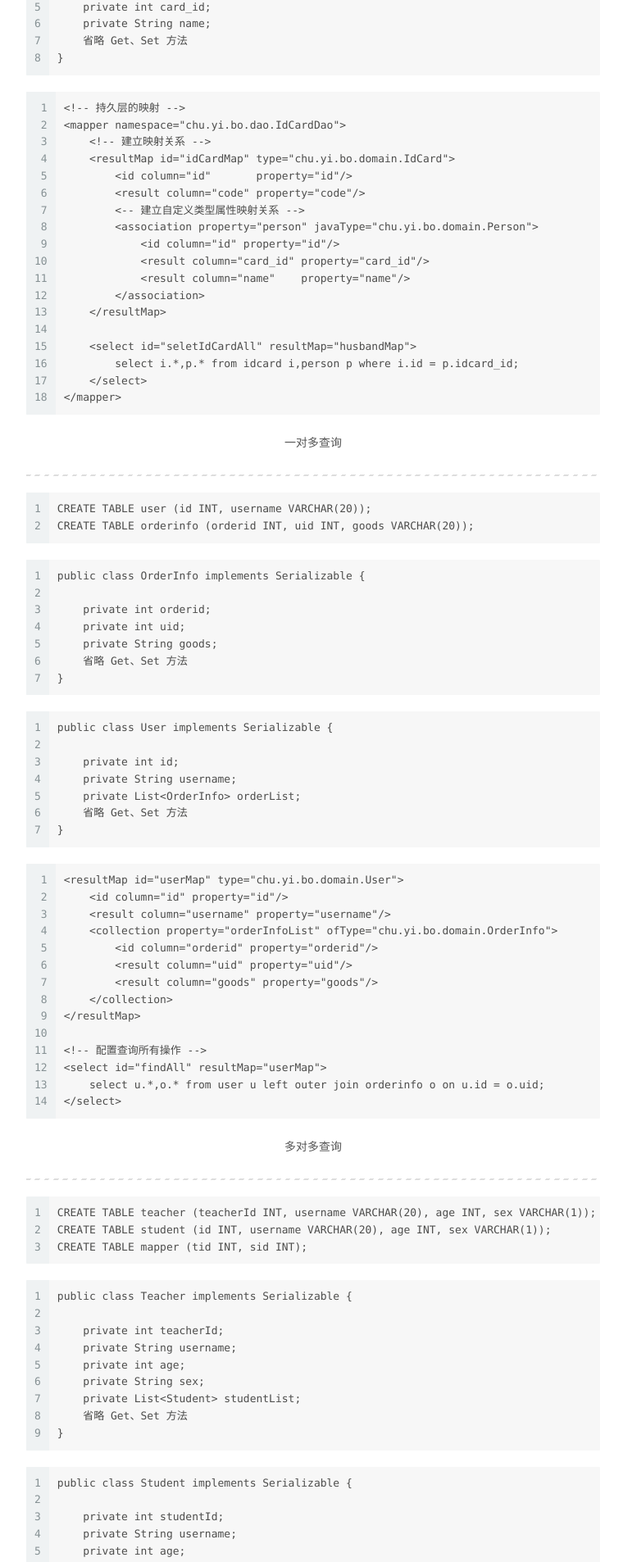
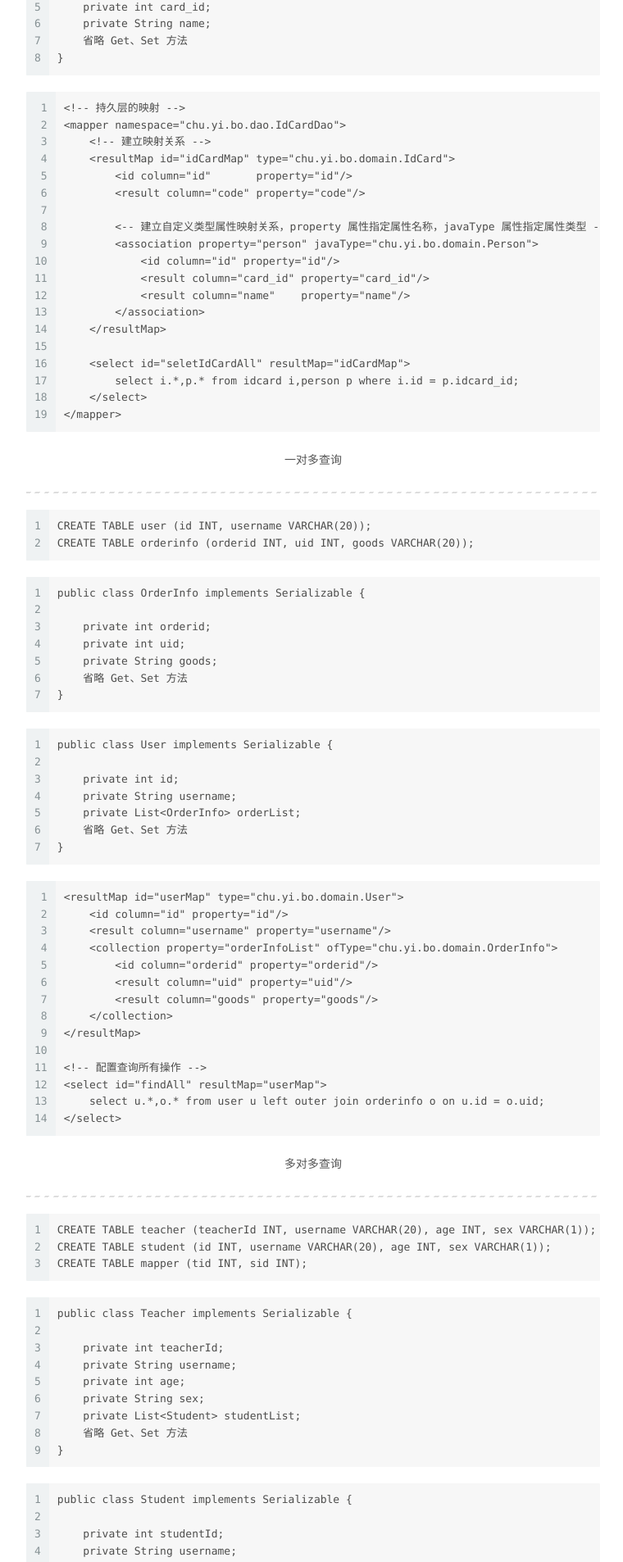
Before and after one commit to chuyibo/chuyibo.github.io, a Jekyll site: the page built from _posts/2021-01-27-MyBatis 学习笔记09.md, in a window 1280 px wide. Shown: the part 1701-3607 px from the top of the page at 82% size, without its empty margins (258-1018 px from the left). Built offline with Jekyll 4.4.1, drawn with Linux system fonts in a browser that asks for light colours.

Commit message:
2021/02/26

```diff
--- a/_posts/2021-01-27-MyBatis 学习笔记09.md
+++ b/_posts/2021-01-27-MyBatis 学习笔记09.md
@@ -96,7 +96,8 @@
     <resultMap id="idCardMap" type="chu.yi.bo.domain.IdCard">
         <id column="id"       property="id"/>
         <result column="code" property="code"/>
-        <-- 建立自定义类型属性映射关系 -->
+
+        <-- 建立自定义类型属性映射关系，property 属性指定属性名称，javaType 属性指定属性类型 -->
         <association property="person" javaType="chu.yi.bo.domain.Person">
             <id column="id" property="id"/>
             <result column="card_id" property="card_id"/>
@@ -104,7 +105,7 @@
         </association>
     </resultMap>
 
-    <select id="seletIdCardAll" resultMap="husbandMap">
+    <select id="seletIdCardAll" resultMap="idCardMap">
         select i.*,p.* from idcard i,person p where i.id = p.idcard_id;
     </select>
 </mapper>
```
